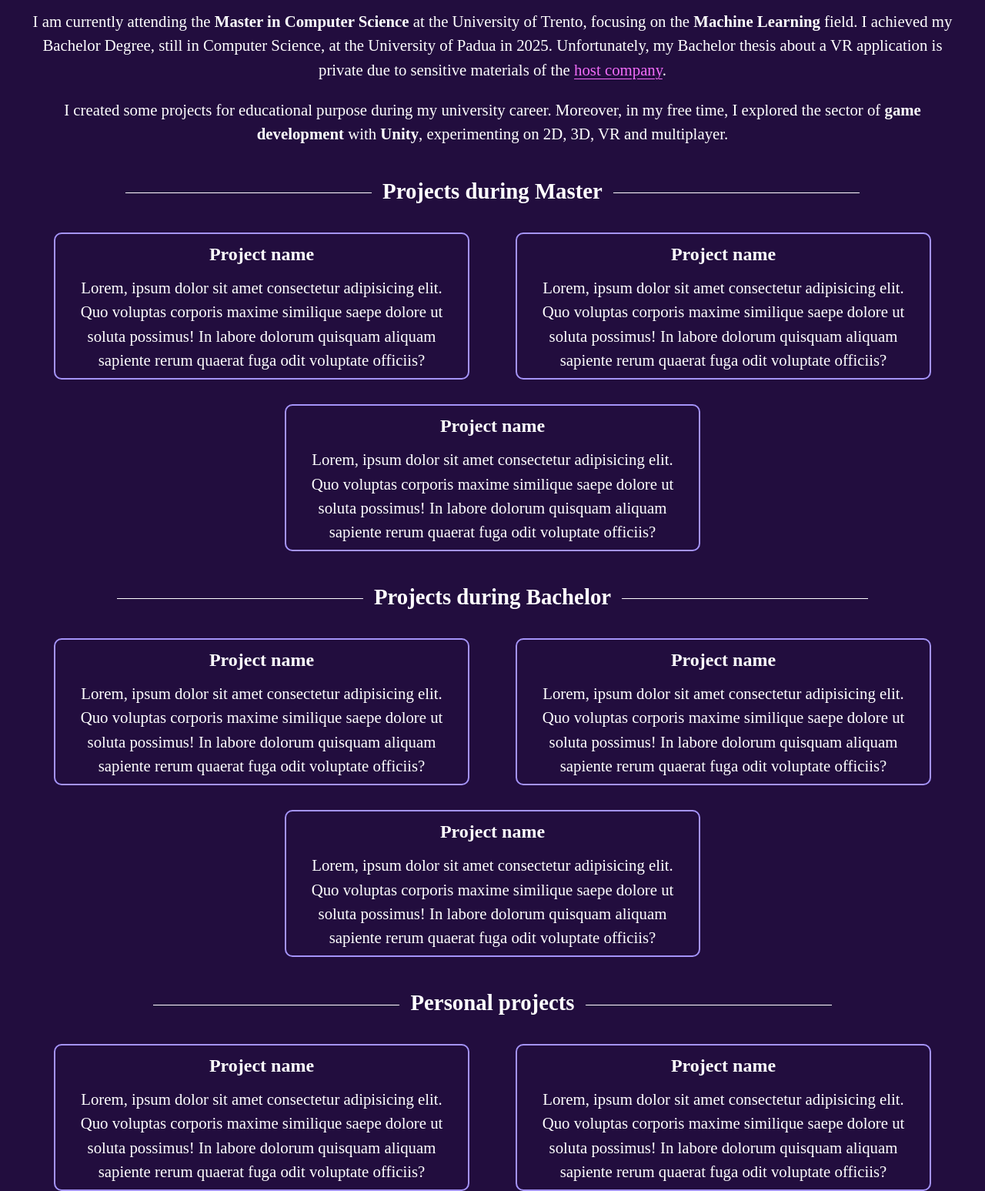
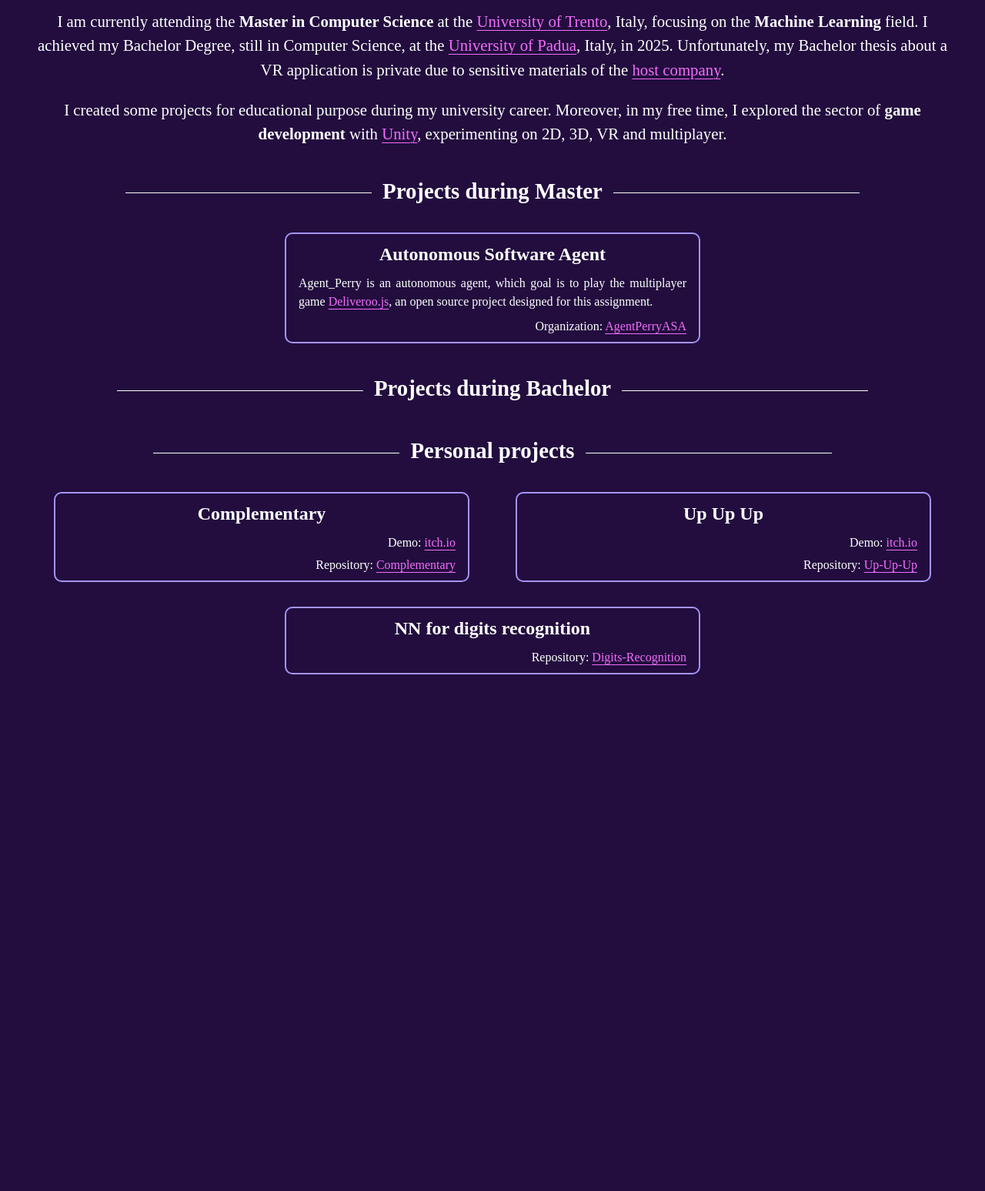
Before and after one commit to ErPreco/erpreco.github.io, a plain HTML site: page index.html in a window 1280 px wide. Shown: the part 360-1907 px from the top of the page at 77% size. After the commit the page ends 1236 px from the top, so only its background shows below. Drawn offline with Linux system fonts and the light colour scheme.

Commit message:
completed basic structure

```diff
--- a/css/style.css
+++ b/css/style.css
@@ -77,7 +77,7 @@
   margin-right: -50%;
 }
 
-main p {
+main>p {
   text-align: center;
   font-size: 1.3em;
   margin-bottom: 1em;
@@ -126,7 +126,7 @@
   margin: 2em 1em 0;
   border: var(--accent-secondary) solid 2px;
   border-radius: 10px;
-  padding: 0.5em;
+  padding: 0.5em 1em;
 }
 
 .card h3 {
@@ -135,7 +135,13 @@
 }
 
 .card p {
-  margin: 0.5em 1em 0;
+  margin: 0.5em 0 0.5em;
+  text-align: justify;
+}
+
+.card .ref {
+  margin-top: 0.3em;
+  text-align: right;
 }
 
 /* #endregion MAIN */
--- a/index.html
+++ b/index.html
@@ -24,90 +24,81 @@
 
   <main>
     <p>
-      I am currently attending the <strong>Master in Computer Science</strong> at the University of Trento, focusing on
-      the <strong>Machine Learning</strong> field. I achieved my Bachelor Degree, still in Computer Science, at the
-      University of Padua in 2025. Unfortunately, my Bachelor thesis about a VR application is private due to sensitive
-      materials of the <a href="https://airlapp.com" target="_blank">host company</a>.
+      I am currently attending the <strong>Master in Computer Science</strong> at the <a href="https://www.unitn.it/en"
+        target="_blank">University of Trento</a>, Italy, focusing on the <strong>Machine Learning</strong> field. I
+      achieved my Bachelor Degree, still in Computer Science, at the <a href="https://www.unipd.it/en"
+        target="_blank">University of Padua</a>, Italy, in 2025. Unfortunately, my Bachelor thesis about a VR
+      application is private due to sensitive materials of the <a href="https://airlapp.com" target="_blank">host
+        company</a>.
     </p>
     <p>
       I created some projects for educational purpose during my university career. Moreover, in my free time, I explored
-      the sector of <strong>game development</strong> with <strong>Unity</strong>, experimenting on 2D, 3D, VR and
-      multiplayer.
+      the sector of <strong>game development</strong> with <a href="https://unity.com/" target="_blank">Unity</a>,
+      experimenting on 2D, 3D, VR and multiplayer.
     </p>
 
     <h2>Projects during Master</h2>
     <div class="card-container">
       <div class="card">
-        <h3>Project name</h3>
+        <h3>Autonomous Software Agent</h3>
         <p>
-          Lorem, ipsum dolor sit amet consectetur adipisicing elit. Quo voluptas corporis maxime similique saepe dolore
-          ut soluta possimus! In labore dolorum quisquam aliquam sapiente rerum quaerat fuga odit voluptate officiis?
+          Agent_Perry is an autonomous agent, which goal is to play the multiplayer game <a
+            href="https://github.com/unitn-ASA/Deliveroo.js" target="_blank">Deliveroo.js</a>, an open source project
+          designed for this assignment.
         </p>
-        <!-- TODO: repo link -->
-      </div>
-      <div class="card">
-        <h3>Project name</h3>
-        <p>
-          Lorem, ipsum dolor sit amet consectetur adipisicing elit. Quo voluptas corporis maxime similique saepe dolore
-          ut soluta possimus! In labore dolorum quisquam aliquam sapiente rerum quaerat fuga odit voluptate officiis?
-        </p>
-        <!-- TODO: repo link -->
-      </div>
-      <div class="card">
-        <h3>Project name</h3>
-        <p>
-          Lorem, ipsum dolor sit amet consectetur adipisicing elit. Quo voluptas corporis maxime similique saepe dolore
-          ut soluta possimus! In labore dolorum quisquam aliquam sapiente rerum quaerat fuga odit voluptate officiis?
-        </p>
-        <!-- TODO: repo link -->
+        <div class="ref">
+          <span>Organization: </span>
+          <a href="https://github.com/AgentPerryASA" target="_blank">AgentPerryASA</a>
+        </div>
       </div>
     </div>
 
     <h2>Projects during Bachelor</h2>
     <div class="card-container">
-      <div class="card">
-        <h3>Project name</h3>
-        <p>
-          Lorem, ipsum dolor sit amet consectetur adipisicing elit. Quo voluptas corporis maxime similique saepe dolore
-          ut soluta possimus! In labore dolorum quisquam aliquam sapiente rerum quaerat fuga odit voluptate officiis?
-        </p>
-        <!-- TODO: repo link -->
-      </div>
-      <div class="card">
-        <h3>Project name</h3>
-        <p>
-          Lorem, ipsum dolor sit amet consectetur adipisicing elit. Quo voluptas corporis maxime similique saepe dolore
-          ut soluta possimus! In labore dolorum quisquam aliquam sapiente rerum quaerat fuga odit voluptate officiis?
-        </p>
-        <!-- TODO: repo link -->
-      </div>
-      <div class="card">
-        <h3>Project name</h3>
-        <p>
-          Lorem, ipsum dolor sit amet consectetur adipisicing elit. Quo voluptas corporis maxime similique saepe dolore
-          ut soluta possimus! In labore dolorum quisquam aliquam sapiente rerum quaerat fuga odit voluptate officiis?
-        </p>
-        <!-- TODO: repo link -->
-      </div>
+
     </div>
 
     <h2>Personal projects</h2>
     <div class="card-container">
       <div class="card">
-        <h3>Project name</h3>
+        <h3>Complementary</h3>
         <p>
-          Lorem, ipsum dolor sit amet consectetur adipisicing elit. Quo voluptas corporis maxime similique saepe dolore
-          ut soluta possimus! In labore dolorum quisquam aliquam sapiente rerum quaerat fuga odit voluptate officiis?
+
         </p>
-        <!-- TODO: repo link -->
+        <div class="ref">
+          <span>Demo: </span>
+          <a href="https://aprecoma.itch.io/complementary" target="_blank">itch.io</a>
+        </div>
+        <div class="ref">
+          <span>Repository: </span>
+          <a href="https://github.com/Complementary" target="_blank">Complementary</a>
+        </div>
       </div>
+
       <div class="card">
-        <h3>Project name</h3>
+        <h3>Up Up Up</h3>
         <p>
-          Lorem, ipsum dolor sit amet consectetur adipisicing elit. Quo voluptas corporis maxime similique saepe dolore
-          ut soluta possimus! In labore dolorum quisquam aliquam sapiente rerum quaerat fuga odit voluptate officiis?
+
         </p>
-        <!-- TODO: repo link -->
+        <div class="ref">
+          <span>Demo: </span>
+          <a href="https://aprecoma.itch.io/up-up-up" target="_blank">itch.io</a>
+        </div>
+        <div class="ref">
+          <span>Repository: </span>
+          <a href="https://github.com/Up-Up-Up" target="_blank">Up-Up-Up</a>
+        </div>
+      </div>
+
+      <div class="card">
+        <h3>NN for digits recognition</h3>
+        <p>
+
+        </p>
+        <div class="ref">
+          <span>Repository: </span>
+          <a href="https://github.com/ErPreco/Digits-Recognition" target="_blank">Digits-Recognition</a>
+        </div>
       </div>
     </div>
   </main>
```
